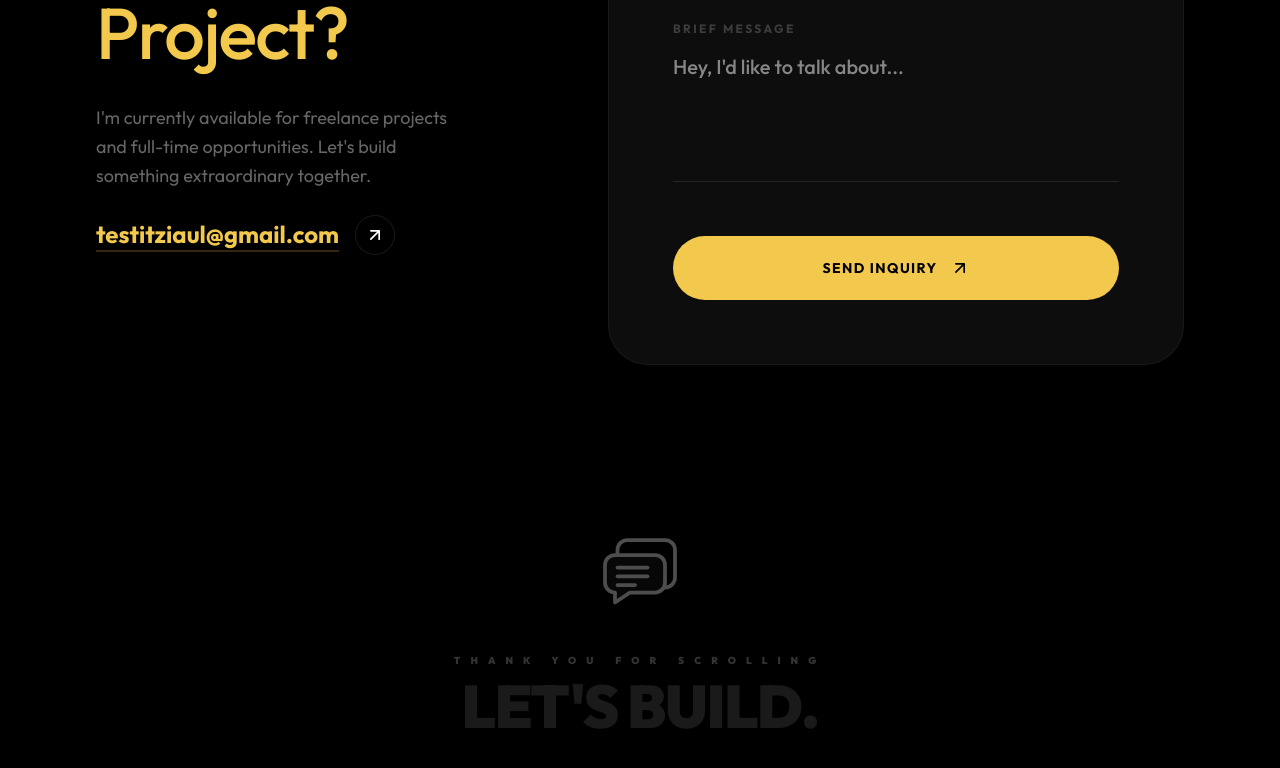
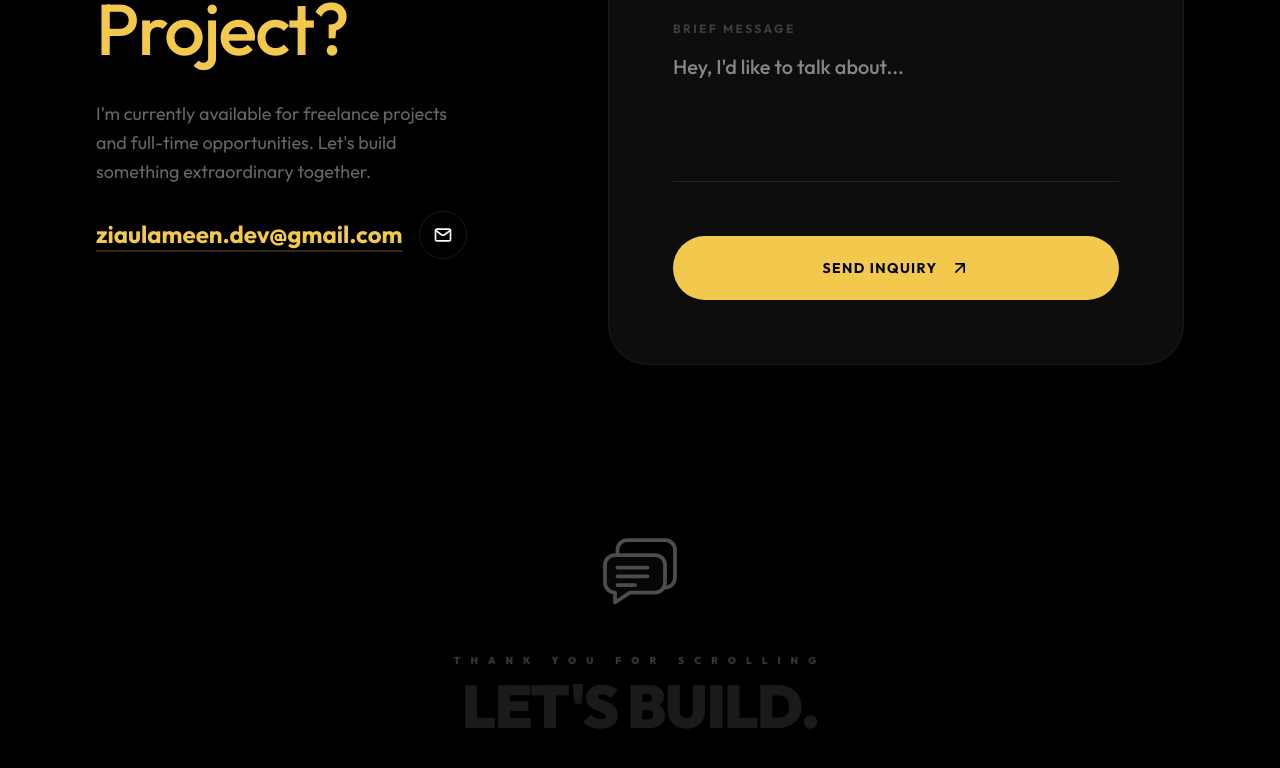
Before and after one commit to Zia-Ul-Ameen/ZiaulAmeen, a Next.js app: page / in a window 1280 px wide. Shown: the part 6454-7222 px from the top of the page. Built offline with nearby package versions, Linux system fonts and the light colour scheme.

Commit message:
fix: fixed resume and mail

```diff
--- a/src/components/Contact.tsx
+++ b/src/components/Contact.tsx
@@ -58,22 +58,36 @@ export default function Contact() {
                                     I'm currently available for freelance projects and full-time opportunities. Let's build something extraordinary together.
                                 </p>
                                 <a
-                                    href="mailto:testitziaul@gmail.com"
+                                    href="mailto:ziaulameen.dev@gmail.com"
                                     className="group relative inline-flex items-center gap-4 text-2xl font-bold transition-all"
                                 >
                                     <span className="text-[#F2C94C] border-b-2 border-[#F2C94C]/20 group-hover:border-[#F2C94C] transition-all">
-                                        testitziaul@gmail.com
+                                        ziaulameen.dev@gmail.com
                                     </span>
-                                    <div className="w-10 h-10 rounded-full border border-white/10 flex items-center justify-center group-hover:bg-[#F2C94C] group-hover:border-[#F2C94C] group-hover:text-black transition-all">
+                                    <div className="relative w-12 h-12 rounded-full border border-white/10 flex items-center justify-center group-hover:bg-[#F2C94C] group-hover:border-[#F2C94C] group-hover:text-black transition-all duration-500 overflow-hidden">
+                                        {/* Envelope: Flies out */}
                                         <svg
                                             width="20"
                                             height="20"
                                             viewBox="0 0 24 24"
                                             fill="none"
                                             xmlns="http://www.w3.org/2000/svg"
-                                            className="group-hover:rotate-45 transition-transform duration-300"
+                                            className="absolute transition-all duration-500 ease-in-out transform group-hover:translate-x-8 group-hover:-translate-y-8 group-hover:scale-50 group-hover:opacity-0"
                                         >
-                                            <path d="M7 17L17 7M17 7H7M17 7V17" stroke="currentColor" strokeWidth="2" strokeLinecap="round" strokeLinejoin="round" />
+                                            <path d="M4 7.00005L10.2 11.65C11.2667 12.45 12.7333 12.45 13.8 11.65L20 7" stroke="currentColor" strokeWidth="2" strokeLinecap="round" strokeLinejoin="round" />
+                                            <rect x="3" y="5" width="18" height="14" rx="2" stroke="currentColor" strokeWidth="2" strokeLinecap="round" />
+                                        </svg>
+                                        {/* Paper Airplane: Flies in */}
+                                        <svg
+                                            width="20"
+                                            height="20"
+                                            viewBox="0 0 24 24"
+                                            fill="none"
+                                            xmlns="http://www.w3.org/2000/svg"
+                                            className="absolute transition-all duration-500 ease-in-out transform -translate-x-8 translate-y-8 scale-50 opacity-0 group-hover:translate-x-0 group-hover:translate-y-0 group-hover:scale-100 group-hover:opacity-100"
+                                        >
+                                            <path d="M22 2L11 13" stroke="currentColor" strokeWidth="2" strokeLinecap="round" strokeLinejoin="round" />
+                                            <path d="M22 2L15 22L11 13L2 9L22 2Z" stroke="currentColor" strokeWidth="2" strokeLinecap="round" strokeLinejoin="round" />
                                         </svg>
                                     </div>
                                 </a>
```
Also changed, not shown: 1 other file (tests, documents, lock files or other folders). Lines whose indentation alone changed are shown as unchanged.
